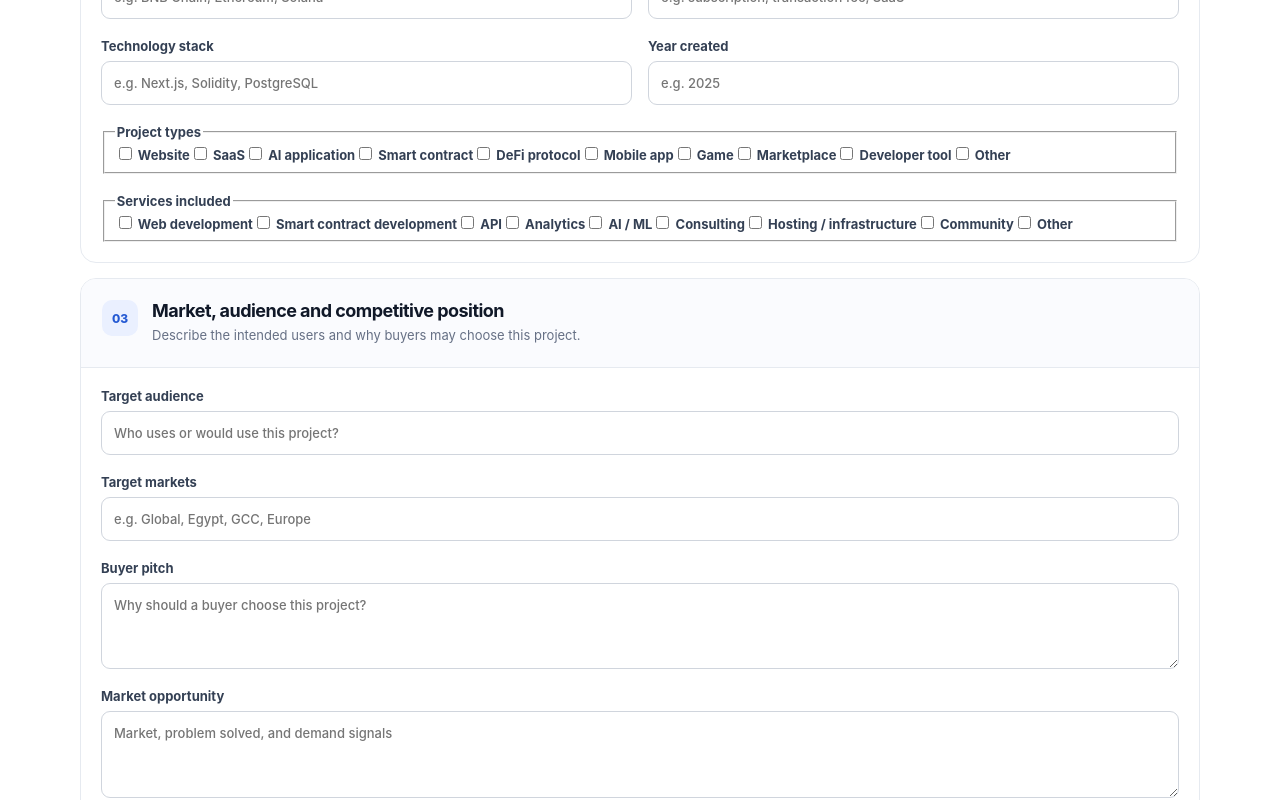
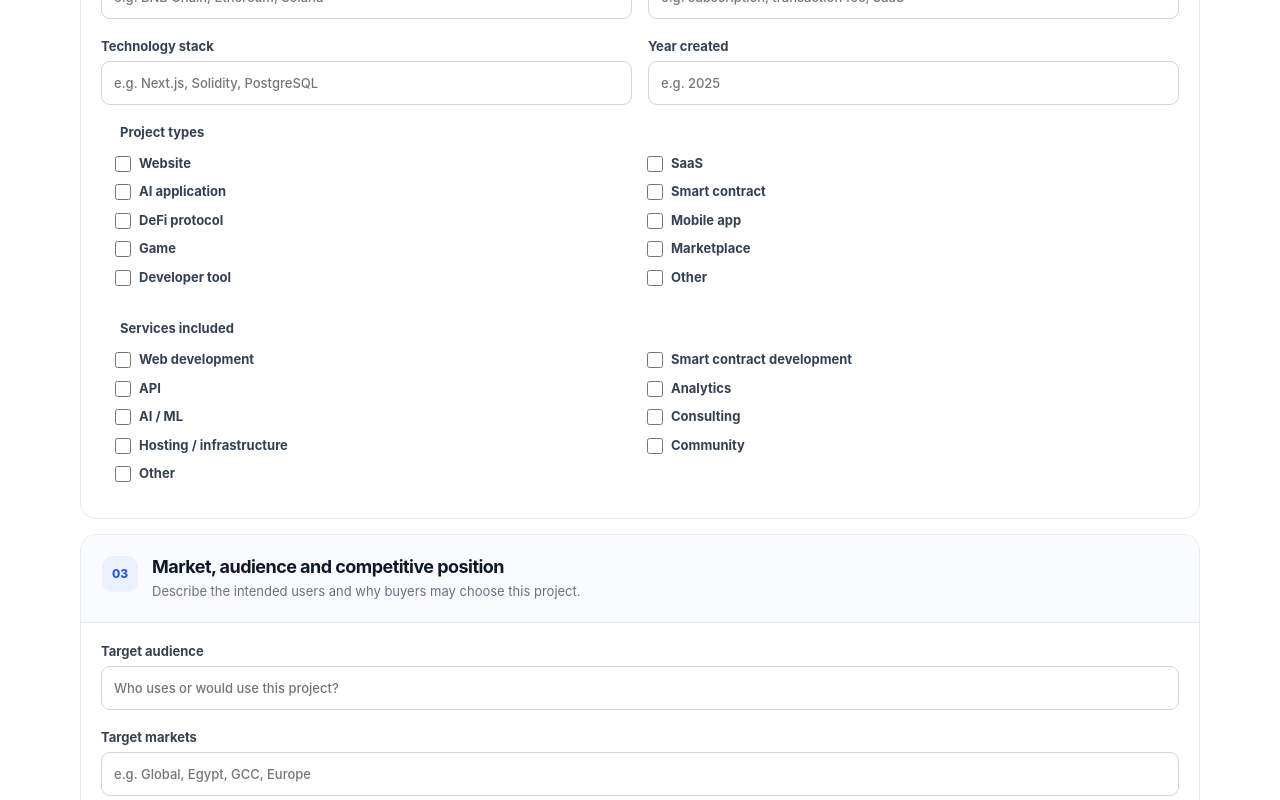
Before and after one commit to Aminzaki1972/Web3Market, a Next.js app in the folder nextjs/: page /sell-project in a window 1280 px wide. Shown: the part 1600-2400 px from the top of the page. Built offline with nearby package versions, Linux system fonts and the light colour scheme.

Commit message:
Style multi-select listing fields

```diff
--- a/nextjs/app/listing.css
+++ b/nextjs/app/listing.css
@@ -34,3 +34,11 @@
 .listing-status { padding: 14px 16px; margin: 0; border: 1px solid #cddaff; border-radius: 10px; background: #f5f8ff; color: #344b78; font-size: 13px; line-height: 1.6; }
 .listing-disclaimer { margin: 0; color: var(--muted); font-size: 11px; line-height: 1.6; }
 @media (max-width: 700px) { .listing-heading { padding: 45px 0 22px; } .listing-fields { grid-template-columns: 1fr; padding: 16px; gap: 16px; } .full-field { grid-column: auto; } .listing-section-heading { padding: 17px 15px; } .listing-actions { flex-direction: column-reverse; } .listing-actions button { width: 100%; } .media-warning { margin: 0 16px 16px; } }
+
+/* Multi-select legacy listing fields */
+.listing-choice-grid { display: grid; grid-template-columns: repeat(2, minmax(0, 1fr)); gap: 9px 14px; }
+.choice { display: flex; align-items: flex-start; gap: 8px; color: var(--text); font-size: 13px; line-height: 1.5; }
+.choice input { flex: 0 0 auto; width: 16px; height: 16px; margin: 2px 0 0; accent-color: var(--blue); }
+.listing-form fieldset.field { min-width: 0; margin: 0; border: 1px solid var(--border); border-radius: 12px; padding: 14px; }
+.listing-form fieldset legend { padding: 0 5px; color: var(--text); font-size: 13px; font-weight: 650; }
+@media (max-width: 700px) { .listing-choice-grid { grid-template-columns: 1fr; } }
```
